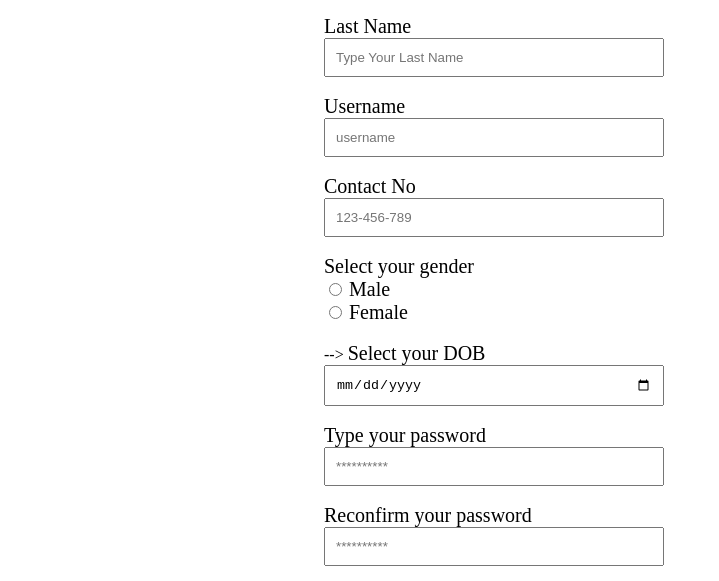
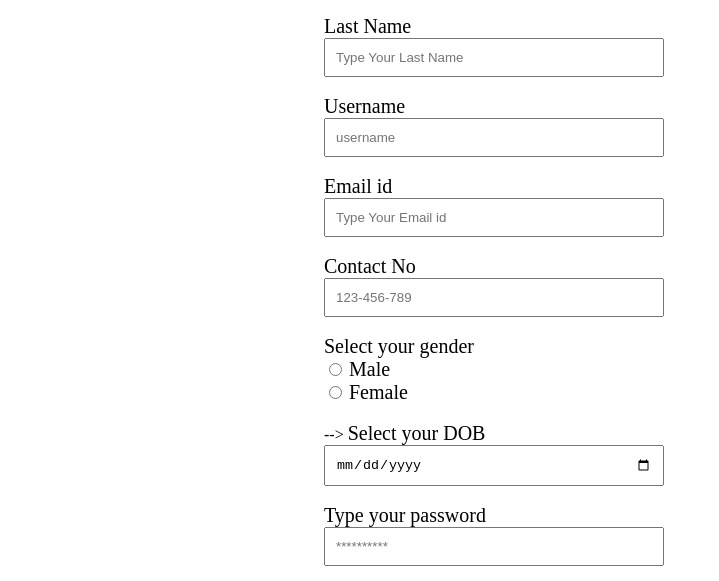
Before and after one commit to afrojarimon/hw-12-29, a plain HTML site: page pages/form.html in a window 1280 px wide. Shown: the part 145-726 px from the top of the page, without its empty margins (0-719 px from the left). Drawn offline with Linux system fonts and the light colour scheme.

Commit message:
Update form.html

```diff
--- a/pages/form.html
+++ b/pages/form.html
@@ -31,10 +31,10 @@
             <input type="text" placeholder="username " name="username" id="username" class="username com">
             <br><br>
 
-            <!--<label for="email">Email id</label><br>
+            <label for="email">Email id</label><br>
 
             <input type="email" placeholder="Type Your Email id" name="email id" id="email" class="email com" required>
-            <br><br> -->
+            <br><br>
 
             <label for="contact">Contact No</label><br>
 
```
